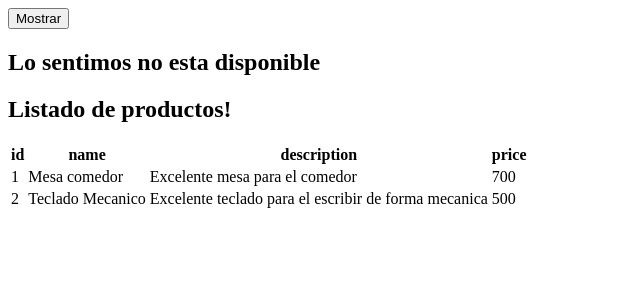
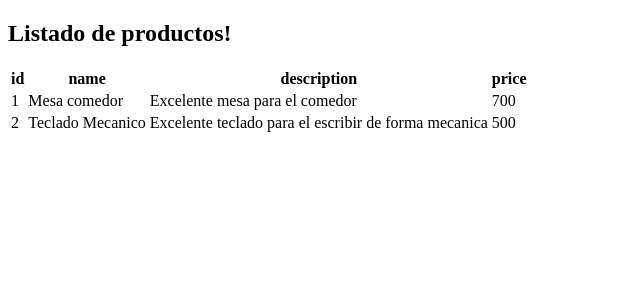
Before and after one commit to xSimon76x/front-angular-curso-springboot, an Angular app: page / in a window 1280 px wide. Shown: the top 300 px of the page, without its empty margins (0-640 px from the left). Built offline with nearby package versions, Linux system fonts and the light colour scheme.

Commit message:
Configurando como componente principal o root

```diff
--- a/src/app/products/components/product.component.ts
+++ b/src/app/products/components/product.component.ts
@@ -1,11 +1,13 @@
 import { Component, OnInit } from '@angular/core';
 import { ProductService } from '../services/product.service';
 import { Product } from '../models/Product';
+import { CommonModule } from '@angular/common';
+import { RouterOutlet } from '@angular/router';
 
 @Component({
   selector: 'app-product',
   standalone: true,
-  imports: [],
+  imports: [CommonModule, RouterOutlet],
   templateUrl: './product.component.html',
   styleUrl: './product.component.css'
 })
--- a/src/index.html
+++ b/src/index.html
@@ -8,6 +8,7 @@
   <link rel="icon" type="image/x-icon" href="favicon.ico">
 </head>
 <body>
-  <app-root></app-root>
+  <!-- <app-root></app-root> -->
+  <app-product></app-product>
 </body>
 </html>
--- a/src/main.ts
+++ b/src/main.ts
@@ -1,6 +1,8 @@
 import { bootstrapApplication } from '@angular/platform-browser';
 import { appConfig } from './app/app.config';
-import { AppComponent } from './app/app.component';
+// import { AppComponent } from './app/app.component';
+import { ProductComponent } from './app/products/components/product.component';
 
-bootstrapApplication(AppComponent, appConfig)
+// bootstrapApplication(AppComponent, appConfig)
+bootstrapApplication(ProductComponent, appConfig)
   .catch((err) => console.error(err));
```
